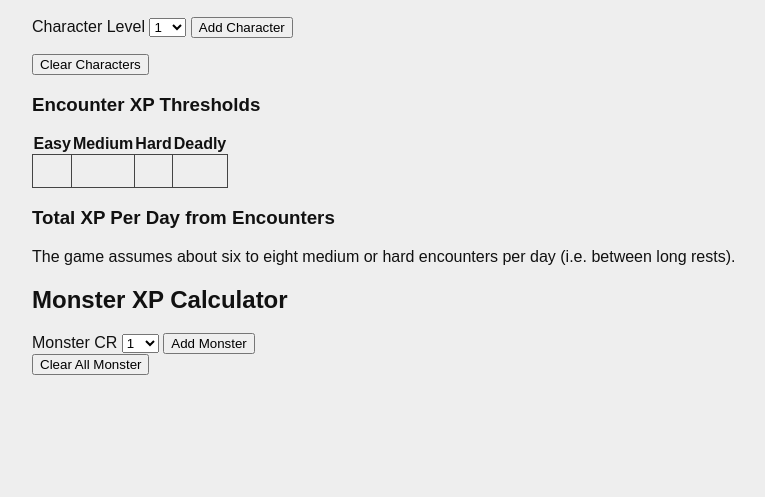
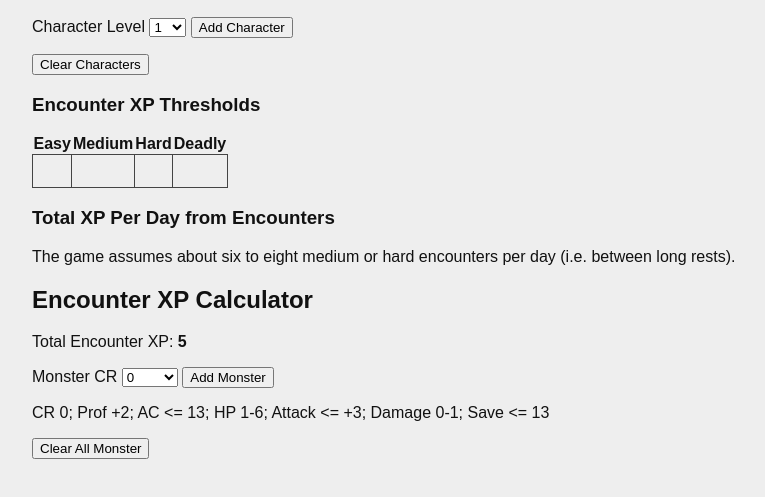
Before and after one commit to pgorman/encounterCalculator5e, a plain HTML site: page index.html in a window 1280 px wide. Both pictures are taken after a click on the button "Add Monster". Shown: the part 111-608 px from the top of the page, without its empty margins (160-925 px from the left). Drawn offline with Linux system fonts and the light colour scheme.

Commit message:
We can add monsters, but I need to take a closer look at the encounter multiplier.

```diff
--- a/encountercalculator.js
+++ b/encountercalculator.js
@@ -8,12 +8,13 @@ function numCommaSep(n) {
 }
 
 // See DMG p. 82
+// Encounter multiplier based on number of PC's and number of monsters:
 function getEncounterMultiplier() {
     var multipliers = [0.5, 1, 1.5, 2, 2.5, 3, 4];
     var multiplierIndex = 1;
 
     // Multiplier modified by number of monsters:
-    var monsterCount = 1;
+    var monsterCount = monsters.length;
     if (monsterCount == 2) { multiplierIndex = 2; }
     if (monsterCount > 2 && monsterCount < 7) { multiplierIndex = 3; }
     if (monsterCount > 6 && monsterCount < 11) { multiplierIndex = 4; }
@@ -84,7 +85,7 @@ var xpPerDay = {
 
 // See DMG p. 274-275
 // These are keyed by challenge rating.
-var monsterStats = {
+var monsterTemplates = {
     0: {
         prof: '+2',
         ac: '<= 13',
@@ -479,20 +480,48 @@ function displayCharacterList() {
 //////////// Monsters ////////////
 
 var monsters = [];
+// Give added monsters a unique id so we can refer to them later:
 var monsterIdCount = 0;
 
+function getEncounterXp() {
+    var xp = 0;
+    for (var i = 0, limit = monsters.length; i < limit; i++) {
+        xp += monsters[i].xp;
+    }
+    return Math.floor(xp * getEncounterMultiplier());
+}
+
 function addMonster() {
-    var l = document.getElementById('cr');
-    var monsterCr = l.options[l.selectedIndex].text;
-    monsters.push(monsterStats[monsterCr]);
+    var l = document.getElementById('monstercr');
+    var cr = l.options[l.selectedIndex].text;
+    var m = {
+        mId: 'm' + monsterIdCount,
+        cr: cr,
+        prof: monsterTemplates[cr].prof,
+        ac: monsterTemplates[cr].ac,
+        hp: monsterTemplates[cr].hp,
+        attack: monsterTemplates[cr].attack,
+        damage: monsterTemplates[cr].damage,
+        save: monsterTemplates[cr].save,
+        xp: monsterTemplates[cr].xp
+    };
+    monsters.push(m);
     monsterIdCount++;
-    displayMonsterList();
+    displayMonster(m);
+    document.getElementById('encounterxp').innerHTML = getEncounterXp();
 }
 
 function clearAllMonsters() {
     monsters = [];
-    document.getElementById('monsters').innerHTML = '';
+    document.getElementById('monsterlist').innerHTML = '';
+    document.getElementById('encounterxp').innerHTML = '';
 }
 
-function displayMonsterList() {
+function displayMonster(m) {
+    var parentDiv = document.getElementById('monsterlist');
+    var child = document.createElement('p');
+    child.id = 'm' + m.mId;
+    parentDiv.appendChild(child);
+    var mStr = 'CR ' + m.cr + '; Prof ' + m.prof + '; AC ' + m.ac + '; HP ' + m.hp + '; Attack ' +  m.attack + '; Damage ' + m.damage + '; Save ' + m.save;
+    child.innerHTML = mStr;
 }
--- a/index.html
+++ b/index.html
@@ -60,11 +60,17 @@
 <p id="xpperday"></p>
 <p>The game assumes about six to eight medium or hard encounters per day (i.e. between long rests).</p>
 
-<h2>Monster XP Calculator</h2>
+<h2>Encounter XP Calculator</h2>
+
+<p>Total Encounter XP: <span id="encounterxp" style="font-weight:bold;">0</span></p>
 
 <form>
 <label>Monster CR
-<select id="cr">
+<select id="monstercr">
+<option>0</option>
+<option>0.125</option>
+<option>0.25</option>
+<option>0.5</option>
 <option>1</option>
 <option>2</option>
 <option>3</option>
@@ -97,15 +103,15 @@
 <option>30</option>
 </select>
 </label>
-<button type="button" onclick="addMonster(cr);">Add Monster</button>
+<button type="button" onclick="addMonster(monstercr);">Add Monster</button>
 </form>
+
+<div id="monsterlist">
+</div>
 
 <form>
 <button type="button" onclick="clearAllMonsters();">Clear All Monster</button>
 </form>
 
-<ul id="monsterlist">
-</ul>
-
 </body>
 </html>
```
